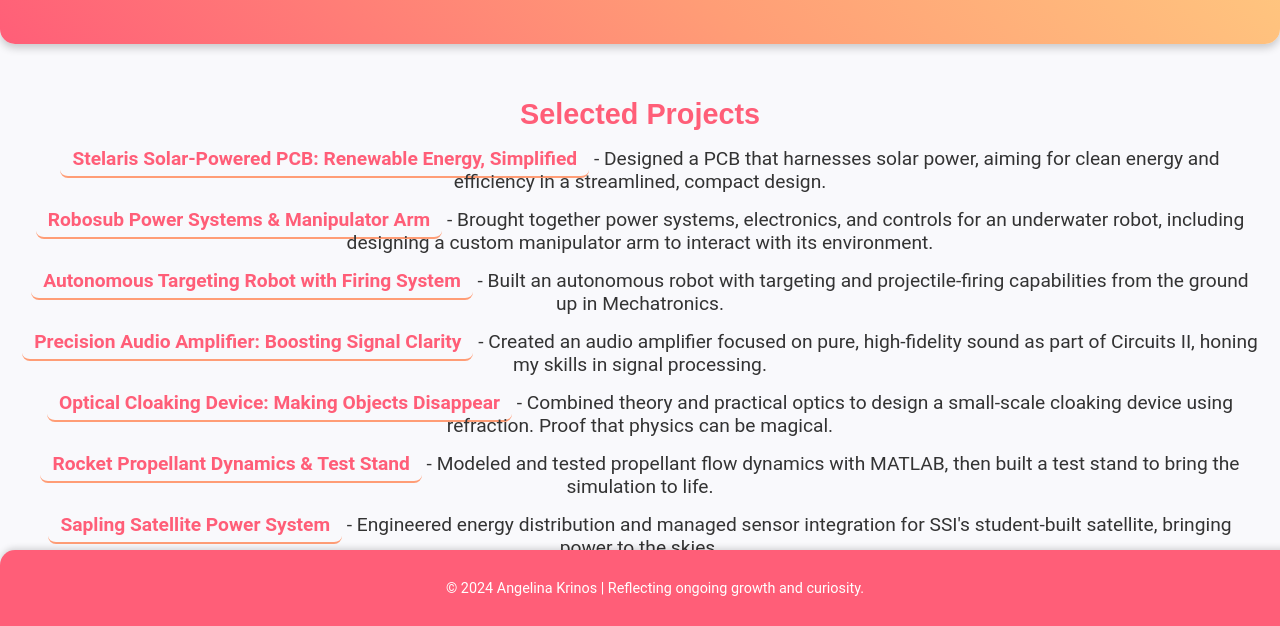
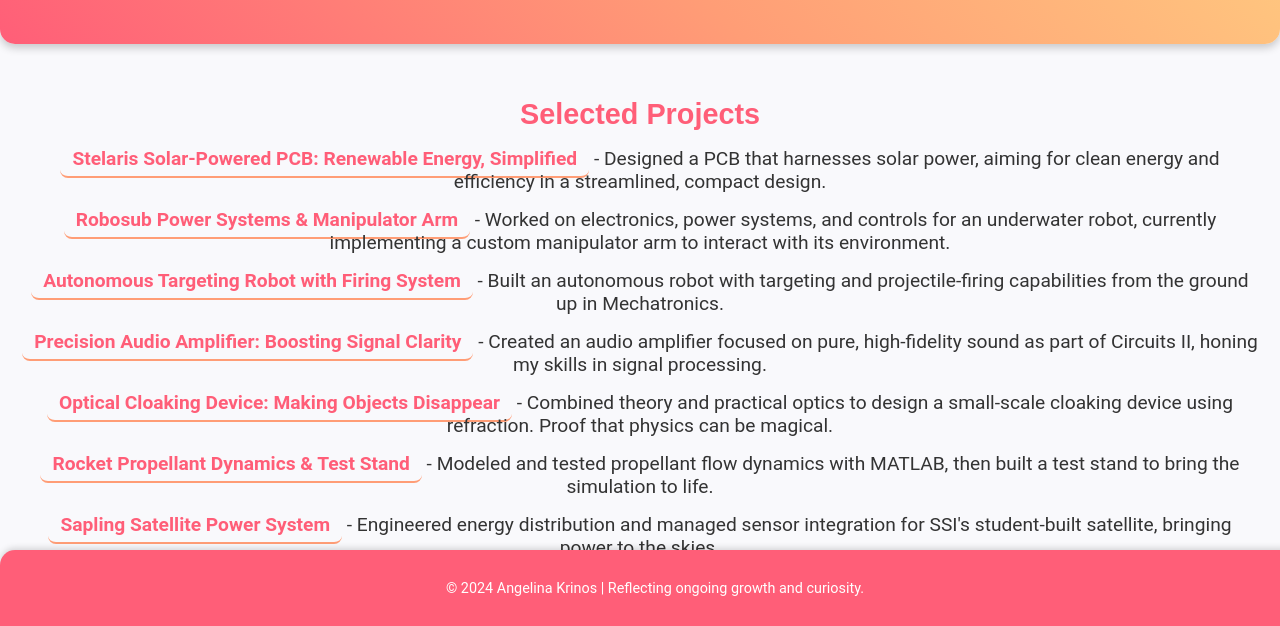
Before and after one commit to angelinakrinos/portfolio, a plain HTML site: page index.html in a window 1280 px wide. Shown: the part 174-800 px from the top of the page. Drawn offline with Linux system fonts and the light colour scheme.

Commit message:
Update index.html

```diff
--- a/index.html
+++ b/index.html
@@ -18,7 +18,7 @@
         <h2>Selected Projects</h2>
         <ul>
             <li><a href="projects/stelaris-solar-charging-pcb.html">Stelaris Solar-Powered PCB: Renewable Energy, Simplified</a> - Designed a PCB that harnesses solar power, aiming for clean energy and efficiency in a streamlined, compact design.</li>
-            <li><a href="projects/robosub-power-manipulator.html">Robosub Power Systems & Manipulator Arm</a> - Brought together power systems, electronics, and controls for an underwater robot, including designing a custom manipulator arm to interact with its environment.</li>
+            <li><a href="projects/robosub-power-manipulator.html">Robosub Power Systems & Manipulator Arm</a> - Worked on electronics, power systems, and controls for an underwater robot, currently implementing a custom manipulator arm to interact with its environment.</li>
             <li><a href="projects/projectile-firing-robot.html">Autonomous Targeting Robot with Firing System</a> - Built an autonomous robot with targeting and projectile-firing capabilities from the ground up in Mechatronics.</li>
             <li><a href="projects/audio-amplifier.html">Precision Audio Amplifier: Boosting Signal Clarity</a> - Created an audio amplifier focused on pure, high-fidelity sound as part of Circuits II, honing my skills in signal processing.</li>
             <li><a href="projects/optical-cloaking-device.html">Optical Cloaking Device: Making Objects Disappear</a> - Combined theory and practical optics to design a small-scale cloaking device using refraction. Proof that physics can be magical.</li>
```
